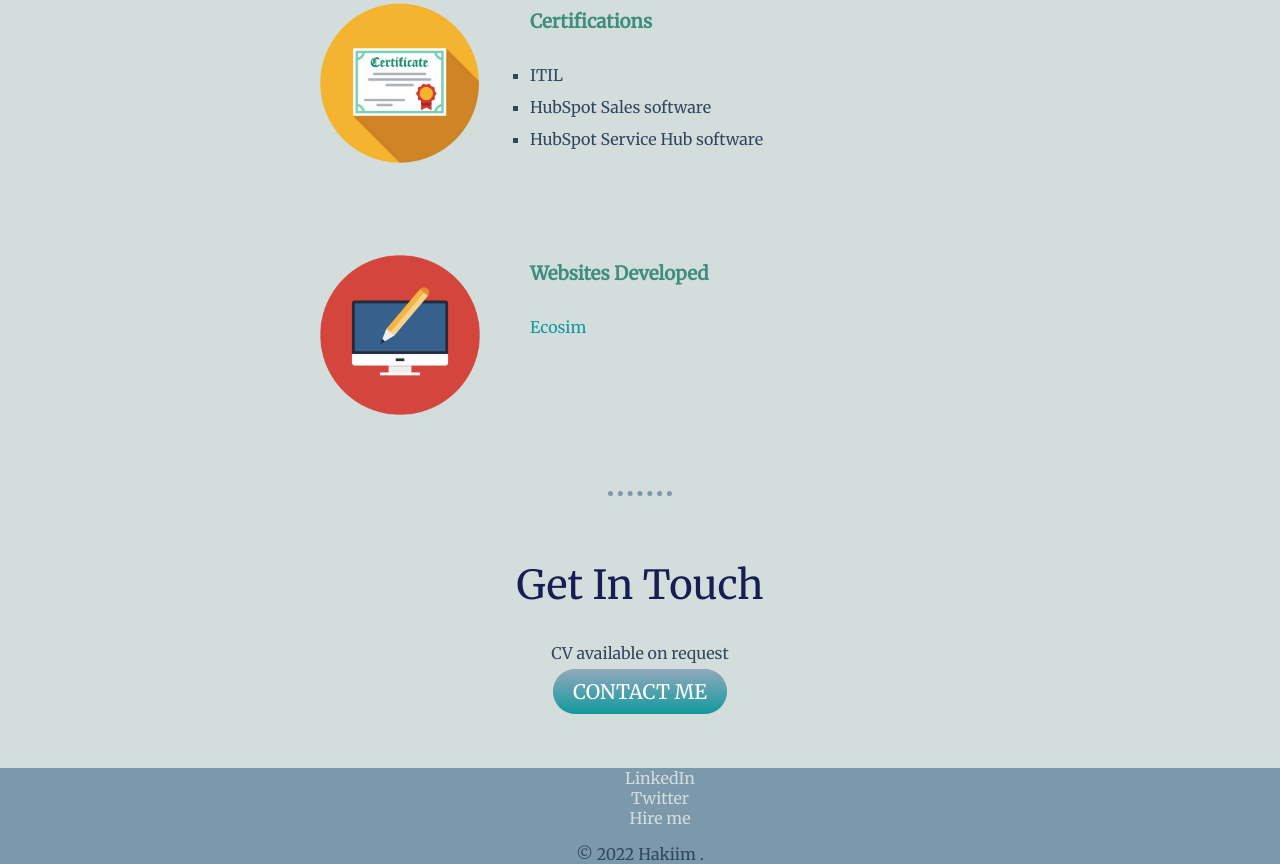
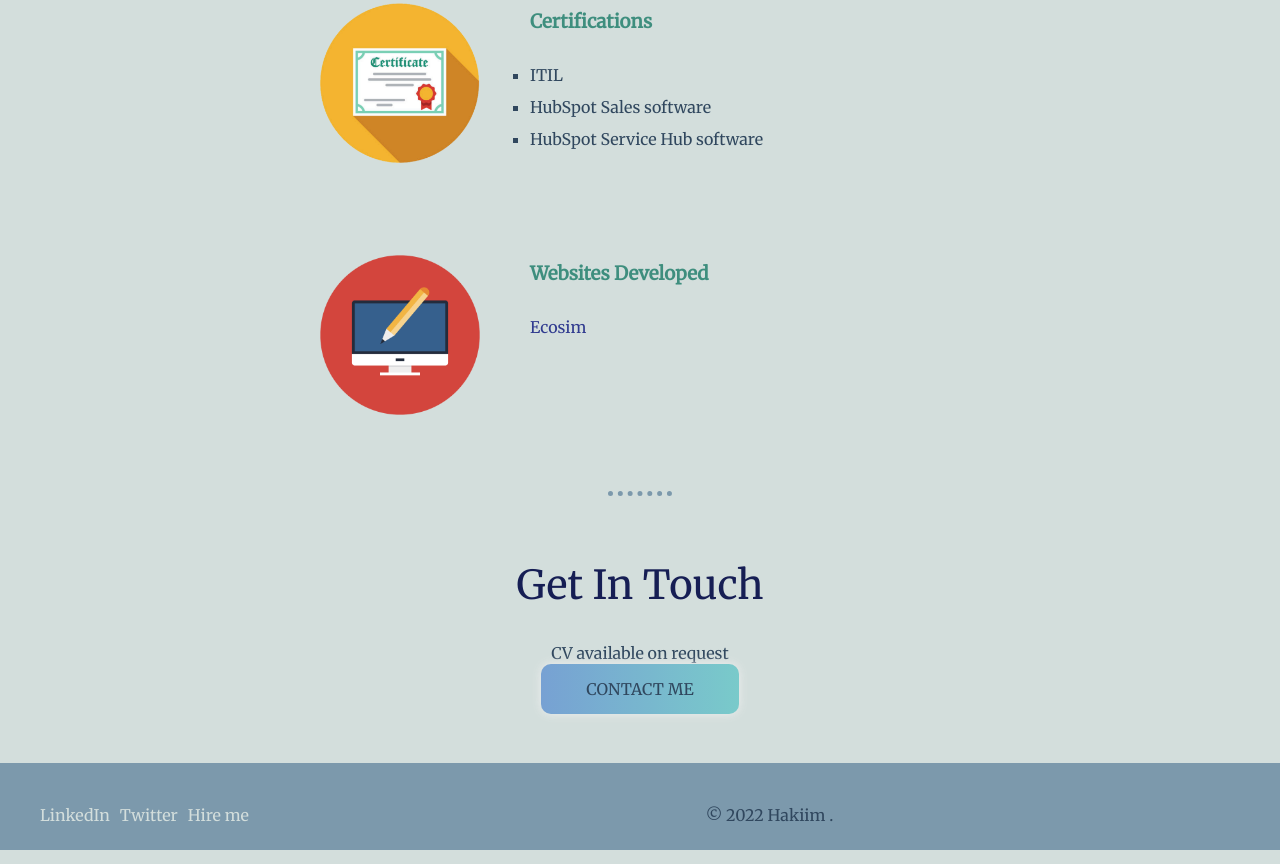
Before and after one commit to Hakmada/CV, a plain HTML site: page index.html in a window 1280 px wide. Shown: the part 1510-2374 px from the top of the page. Drawn offline with Linux system fonts and the light colour scheme.

Commit message:
Updated CSS
Added hover to Ecosim link
Changed button

```diff
--- a/CSS/style.css
+++ b/CSS/style.css
@@ -18,15 +18,16 @@ body {
   font-size: 2.5rem;
   margin: 0 auto 50px auto;
 }
-hr{
+
+hr {
   margin: 5% auto;
   width: 5%;
   border-color: #7C99AC;
   border-top-width: 5px;
   border-style: none;
   border-top-style: dotted;
+}
 
-}
 h1 {
   font-size: 3rem;
   font-family: 'Sacramento', cursive;
@@ -57,64 +58,63 @@ li {
 
 .ecosim a {
   text-decoration: none;
-  color: #11999e;
+  color: #2F3A8F;
 }
+
+.ecosim a:hover {
+  color: #2bc4ad;
+}
+
 .middle-container {}
 
 .bottom-container {
   background-color: #7C99AC;
-
+  padding-top: 2%;
+  padding-bottom: 2%;
 }
 
-.signature{
+.signature {
   margin-bottom: 0;
 }
-.footer-list{
+
+.footer-list {
   list-style: none;
 }
+
 .footer-list a {
+  padding-right: 10px;
+  float: left;
   text-decoration: none;
   text-align: center;
-display:block;
   color: #D3DEDC;
 }
 
-.footer-link{
-
-}
-
-.contact-me{
+.contact-me {
   margin-bottom: 5%;
 }
 
 .btn {
-  background: #92A9BD;
-  background-image: -webkit-linear-gradient(top, #92A9BD, #11999e);
-  background-image: -moz-linear-gradient(top, #92A9BD, #11999e);
-  background-image: -ms-linear-gradient(top, #92A9BD, #11999e);
-  background-image: -o-linear-gradient(top, #92A9BD, #11999e);
-  background-image: linear-gradient(to bottom, #92A9BD, #11999e);
-  -webkit-border-radius: 28;
-  -moz-border-radius: 28;
-  border-radius: 28px;
-  color: #ffffff;
-  font-size: 20px;
-  padding: 10px 20px 10px 20px;
-  text-decoration: none;
-  margin: auto;}
+  background-image: linear-gradient(to right, #77A1D3 0%, #79CBCA 51%, #77A1D3 100%)
+}
+
+.btn {
+  padding: 15px 45px;
+  text-align: center;
+  text-transform: uppercase;
+  transition: 0.5s;
+  background-size: 200% auto;
+  color: #30475E;
+  box-shadow: 0 0 10px #eee;
+  border-radius: 10px;
+  display: inline;
+  text-decoration:none;
+}
 
 .btn:hover {
-  background: #2F3A8F;
-  background-image: -webkit-linear-gradient(top, #2F3A8F, #2bc4ad);
-  background-image: -moz-linear-gradient(top, #2F3A8F, #2bc4ad);
-  background-image: -ms-linear-gradient(top, #2F3A8F, #2bc4ad);
-  background-image: -o-linear-gradient(top, #2F3A8F, #2bc4ad);
-  background-image: linear-gradient(to bottom, #2F3A8F, #2bc4ad);
+  background-position: right center;
+  /* change the direction of the change here */
+  color: #fff;
   text-decoration: none;
-}
-
-.IT {
-  text-decoration: underline;
 }
 
 .top-cloud {
@@ -143,7 +143,6 @@ color: #D3DEDC;
   margin-bottom: 50px;
 }
 
-
 .website-image {
   width: 25%;
   float: left;
@@ -156,9 +155,6 @@ color: #D3DEDC;
   margin-right: 50px;
 }
 
-
-
-
 .picture-of-me {
   width: 20%;
 }
```
Lines whose indentation alone changed are shown as unchanged.
